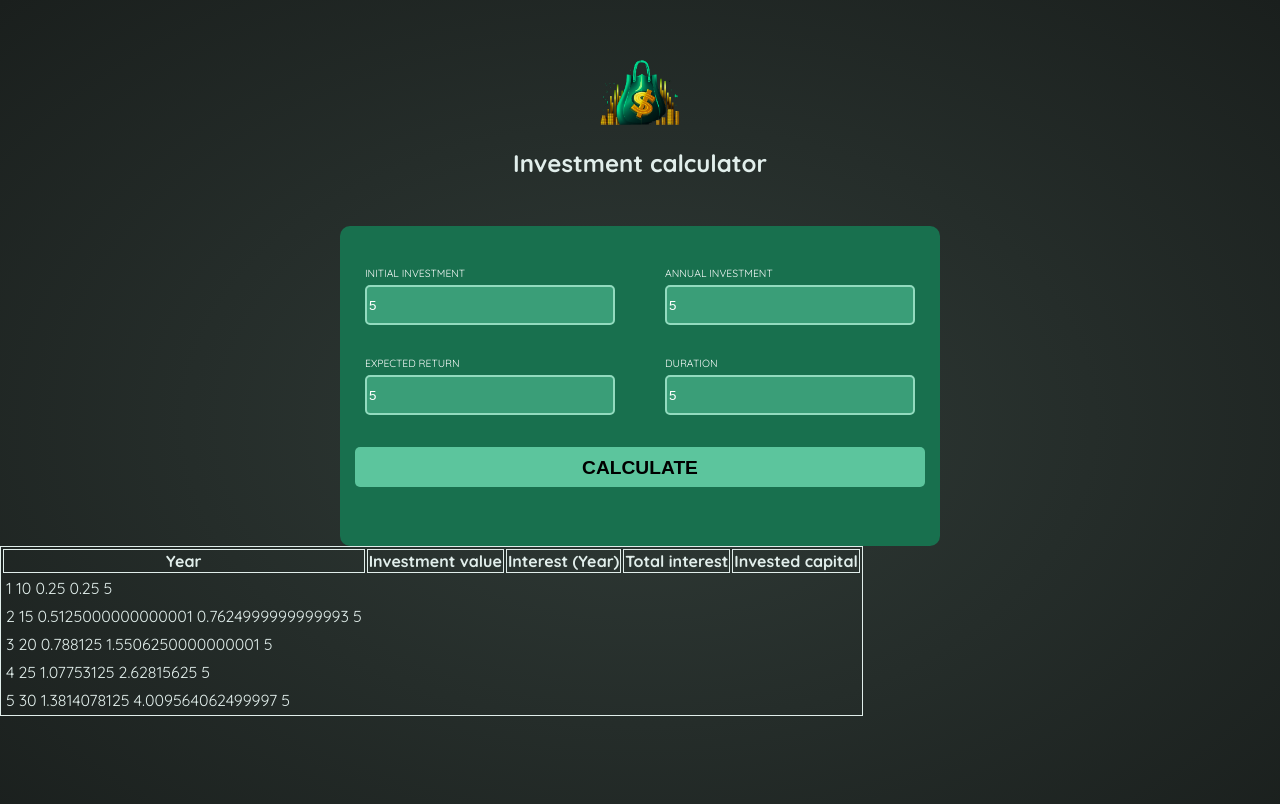
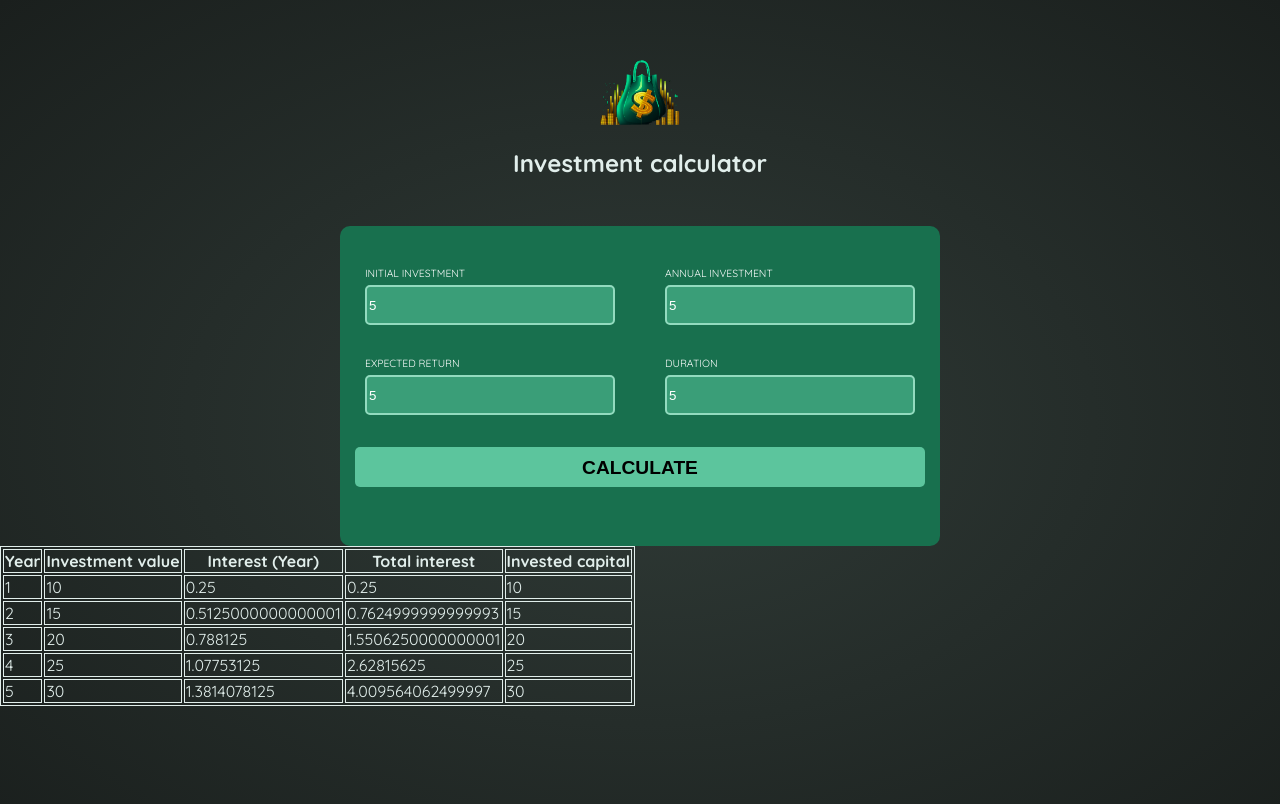
Before and after one commit to katic-nemanja/CompleteCourse-Angular, an Angular app in the folder 04 - Practice time/: page / in a window 1280 px wide. Both pictures are taken after typing "5", "5", "5", "5" into the empty fields and a click on the button "CALCULATE". Shown: the top 804 px of the page. Built offline with nearby package versions, Linux system fonts and the light colour scheme.

Commit message:
obrisan result.component, sada je sve ok

```diff
--- a/04 - Practice time/src/app/investment-results/investment-results.component.html
+++ b/04 - Practice time/src/app/investment-results/investment-results.component.html
@@ -1,4 +1,5 @@
 <table>
+    <thead>
         <tr>
             <th>
                 Year
@@ -16,16 +17,26 @@
                 Invested capital
             </th>
         </tr>
-
-
-    @for (item of rezultat; track $index) {
+    </thead>
+    <tbody>
+        @for (item of rezultat; let i = $index; track i) {
             <tr>
-            <app-result [rezultat]="item" />
+                <td>
+                    {{item.year}}
+                </td>
+                <td>
+                    {{item.totalAmountInvested}}
+                </td>
+                <td>
+                    {{item.interest}}
+                </td>
+                <td>
+                    {{item.totalInterest}}
+                </td>
+                <td>
+                    {{item.totalAmountInvested}}
+                </td>
             </tr>
-
-
-
         }
-
-
+    </tbody>
 </table>
--- a/04 - Practice time/src/app/investment-results/investment-results.component.ts
+++ b/04 - Practice time/src/app/investment-results/investment-results.component.ts
@@ -1,11 +1,10 @@
 import { Component, Input } from '@angular/core';
 import { Result } from '../shared/result.model';
-import { ResultComponent } from './result/result.component';
 
 @Component({
   selector: 'app-investment-results',
   standalone: true,
-  imports: [ResultComponent],
+  imports: [],
   templateUrl: './investment-results.component.html',
   styleUrl: './investment-results.component.css'
 })
--- a/04 - Practice time/src/app/investment-results/result/result.component.html
+++ /dev/null
@@ -1,15 +0,0 @@
-<td>
-    {{rezultat.year}}
-</td>
-<td>
-    {{rezultat.totalAmountInvested}}
-</td>
-<td>
-    {{rezultat.interest}}
-</td>
-<td>
-    {{rezultat.totalInterest}}
-</td>
-<td>
-    {{rezultat.annualInvestment}}
-</td>
```
Also changed, not shown: 04 - Practice time/src/app/investment-results/result/result.component.ts (deleted, +0 -13 lines), 04 - Practice time/src/app/investment-results/result/result.component.css (deleted). Lines whose indentation alone changed are shown as unchanged.
